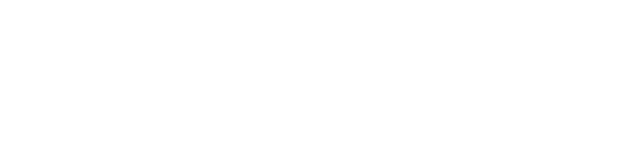
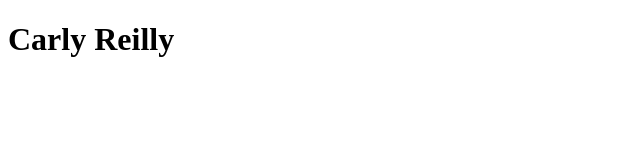
Before and after one commit to carlyreilly/carlyreilly.github.io, a plain HTML site: page index.html in a window 1280 px wide. Shown: the whole page, without its empty margins (0-640 px from the left). Drawn offline with Linux system fonts and the light colour scheme.

Commit message:
fourth try, still just my name

```diff
--- a/index.html
+++ b/index.html
@@ -1 +1,11 @@
 <!DOCTYPE html>
+
+<html>
+<head>
+<title>Carly Reilly Index</title>
+</head>
+
+<body>
+	<h1>Carly Reilly</h1>
+</body>
+</html>
```
